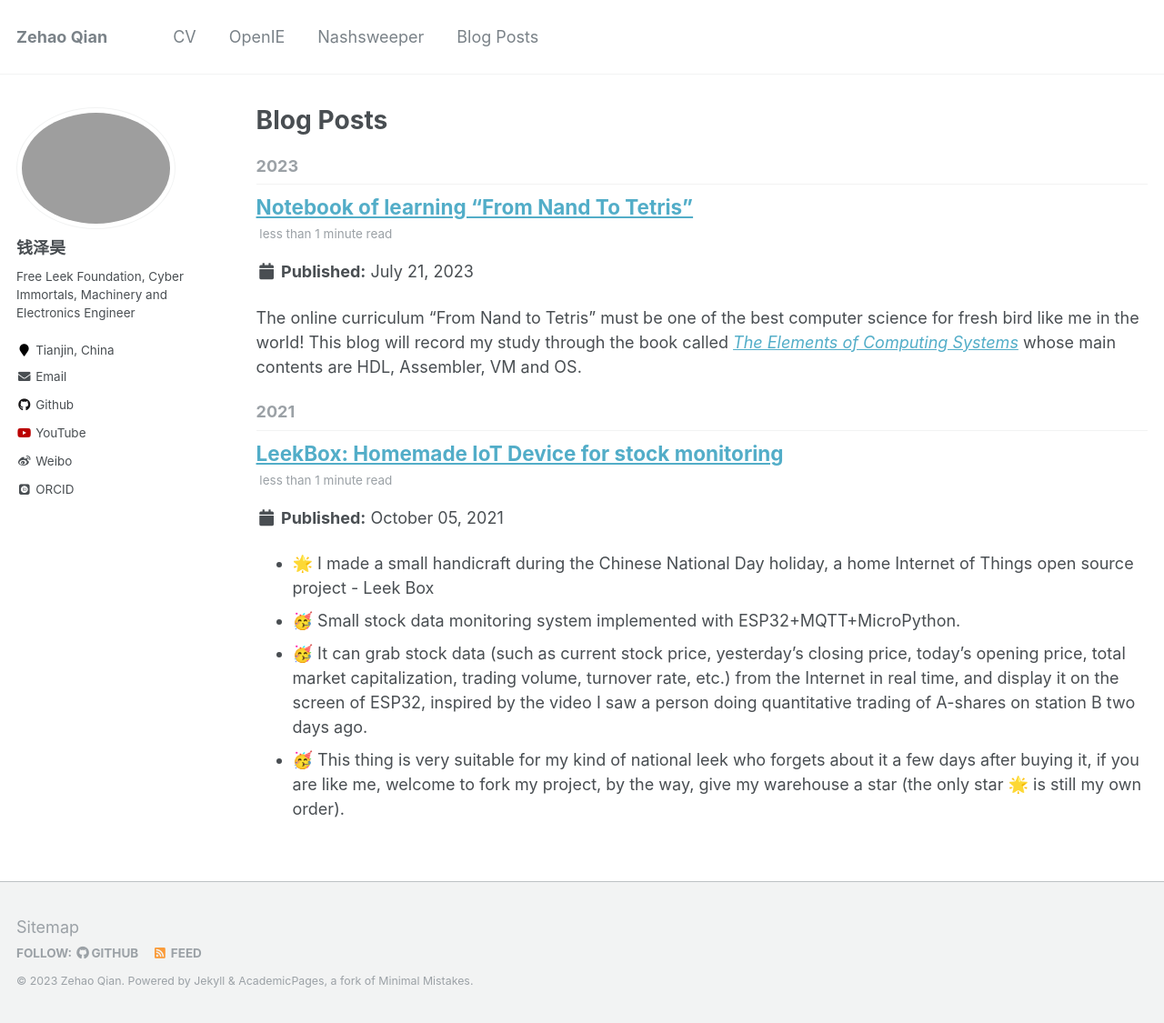
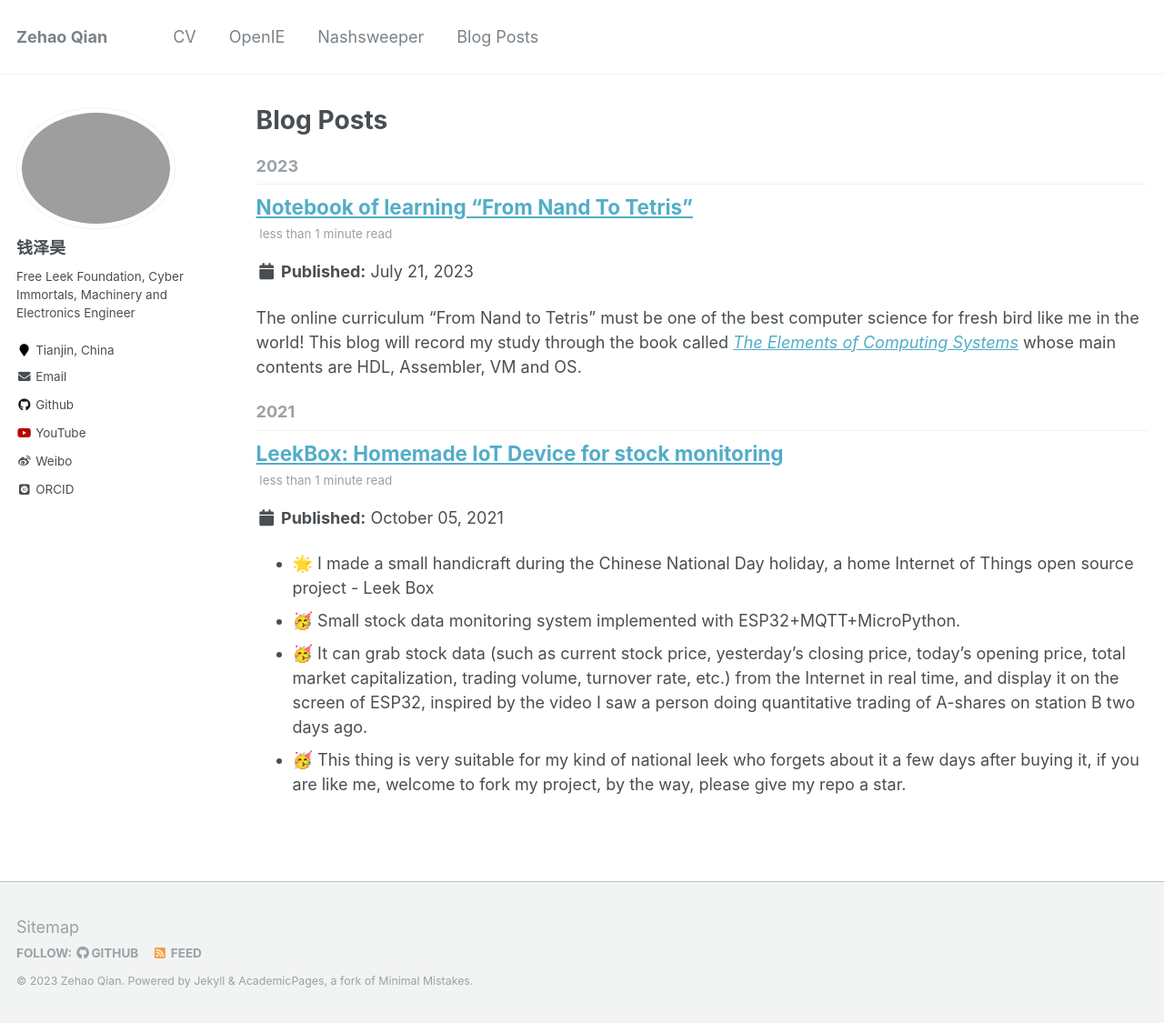
Before and after one commit to QianZeHao123/QianZeHao123.github.io, a Jekyll site: the page built from _pages/year-archive.html, in a window 1280 px wide and 1125 px high. Shown: the whole window at 91% size. Built offline with Jekyll 4.4.1, drawn with Linux system fonts in a browser that asks for light colours; some web fonts are replaced.

Commit message:
update pic path

```diff
--- a/_posts/2021-10-05-LeekBox.md
+++ b/_posts/2021-10-05-LeekBox.md
@@ -9,12 +9,12 @@
 * 🌟 I made a small handicraft during the Chinese National Day holiday, a home Internet of Things open source project - Leek Box
 * 🥳 Small stock data monitoring system implemented with ESP32+MQTT+MicroPython.
 * 🥳 It can grab stock data (such as current stock price, yesterday's closing price, today's opening price, total market capitalization, trading volume, turnover rate, etc.) from the Internet in real time, and display it on the screen of ESP32, inspired by the video I saw a person doing quantitative trading of A-shares on station B two days ago.
-* 🥳 This thing is very suitable for my kind of national leek who forgets about it a few days after buying it, if you are like me, welcome to fork my project, by the way, give my warehouse a star (the only star 🌟 is still my own order).
+* 🥳 This thing is very suitable for my kind of national leek who forgets about it a few days after buying it, if you are like me, welcome to fork my project, by the way, please give my repo a star.
 
 Repo Address: https://gitee.com/qian_zehao/leek-box
 
 
 |   |   |
 | --- | --- |
-| ![](/images/leekbox1.jpg) | ![](/images/leekbox2.jpg) |
-| ![](/images/leekbox-monitor.jpg) | ![](/images/leekbox-repo.jpg) |
+| ![](/images/blog-20211005-leekbox1.jpg) | ![](/images/blog-20211005-leekbox2.jpg) |
+| ![](/images/blog-20211005-leekbox-monitor.jpg) | ![](/images/blog-20211005-leekbox-repo.jpg) |
```
